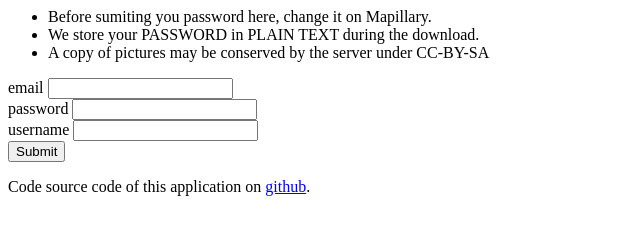
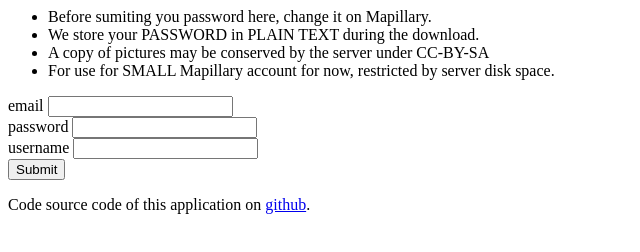
Before and after one commit to frodrigo/mapillary_takeout_web, a plain HTML site: page templates/mapillary_takeout.html in a window 1280 px wide. Shown: the whole page, without its empty margins (0-640 px from the left). Drawn offline with Linux system fonts and the light colour scheme.

Commit message:
Even more warning

```diff
--- a/templates/mapillary_takeout.html
+++ b/templates/mapillary_takeout.html
@@ -5,6 +5,7 @@
     <li>Before sumiting you password here, change it on Mapillary.</li>
     <li>We store your PASSWORD in PLAIN TEXT during the download.</li>
     <li>A copy of pictures may be conserved by the server under CC-BY-SA</li>
+    <li>For use for SMALL Mapillary account for now, restricted by server disk space.</li>
 </ul>
 
 <form action="mapillary_takeout" method="post">
```
